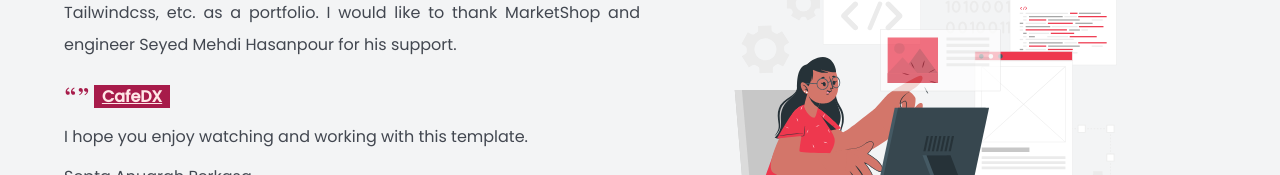
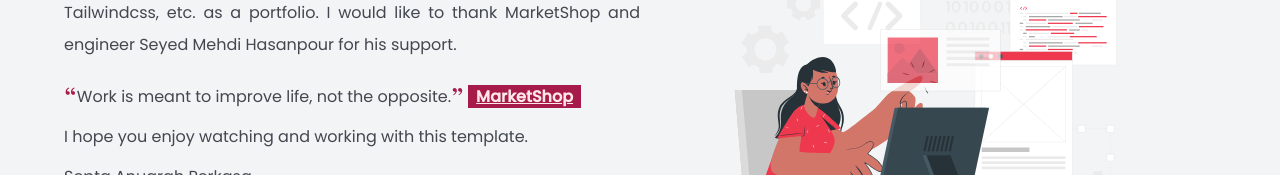
Before and after one commit to septa-git/marketshop, a Next.js app: page /about in a window 1280 px wide. Shown: the part 227-402 px from the top of the page. Built offline with nearby package versions, Linux system fonts and the light colour scheme; no server answers.

Commit message:
Update about.tsx
Signed-off-by: Septa Anugrah Perkasa <110971705+septa-git@users.noreply.github.com>

```diff
--- a/pages/about.tsx
+++ b/pages/about.tsx
@@ -21,7 +21,7 @@ const About: NextPage = () => {
               color: "#A71B4A",
             }}
           />
-          {t.cafeDX}
+          {t.MarketShop}
           <EndQuot
             style={{
               display: "inline",
@@ -32,12 +32,12 @@ const About: NextPage = () => {
           />
           &nbsp;
           <a
-            href="https://cafedx.com/"
+            href="https://marketshop-frontend.vercel.app/"
             target="_blank"
             rel="noopener noreferrer"
             className="text-palette-side underline font-bold bg-palette-primary px-2"
           >
-            CafeDX
+            MarketShop
           </a>
         </p>
         <p className="my-4">{t.aboutEnjoy}</p>
```
